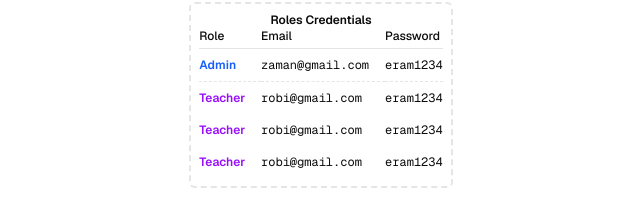
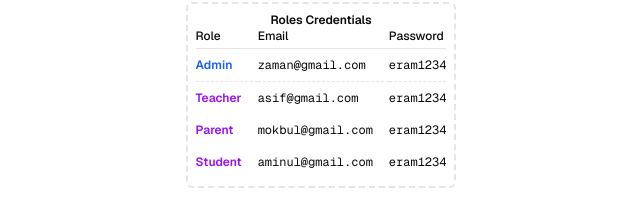
Before and after one commit to AsifZaman777/campusBaba_ui, a Next.js app: page /login in a window 1280 px wide. Shown: the part 596-797 px from the top of the page, without its empty margins (319-959 px from the left). Built offline with nearby package versions, Linux system fonts and the light colour scheme; no server answers.

Commit message:
[Fix: Login Cred] Login demo credential fixed

```diff
--- a/src/app/login/page.tsx
+++ b/src/app/login/page.tsx
@@ -374,17 +374,17 @@ export default function LoginPage() {
                         </tr>
                         <tr>
                             <td className="py-2 pr-4 font-semibold text-purple-600">Teacher</td>
-                            <td className="py-2 pr-4 font-mono">robi@gmail.com</td>
+                            <td className="py-2 pr-4 font-mono">asif@gmail.com</td>
                             <td className="py-2 font-mono">eram1234</td>
                         </tr>
                         <tr>
-                            <td className="py-2 pr-4 font-semibold text-purple-600">Teacher</td>
-                            <td className="py-2 pr-4 font-mono">robi@gmail.com</td>
+                            <td className="py-2 pr-4 font-semibold text-purple-600">Parent</td>
+                            <td className="py-2 pr-4 font-mono">mokbul@gmail.com</td>
                             <td className="py-2 font-mono">eram1234</td>
                         </tr>
                         <tr>
-                            <td className="py-2 pr-4 font-semibold text-purple-600">Teacher</td>
-                            <td className="py-2 pr-4 font-mono">robi@gmail.com</td>
+                            <td className="py-2 pr-4 font-semibold text-purple-600">Student</td>
+                            <td className="py-2 pr-4 font-mono">aminul@gmail.com</td>
                             <td className="py-2 font-mono">eram1234</td>
                         </tr>
                     </tbody>
```
Also changed, not shown: 2 other files (tests, documents, lock files or other folders).
